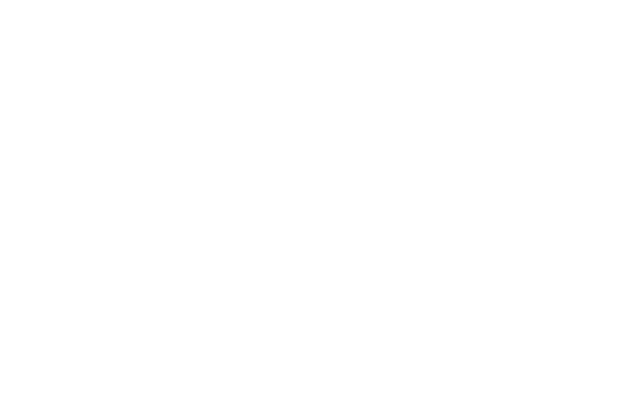
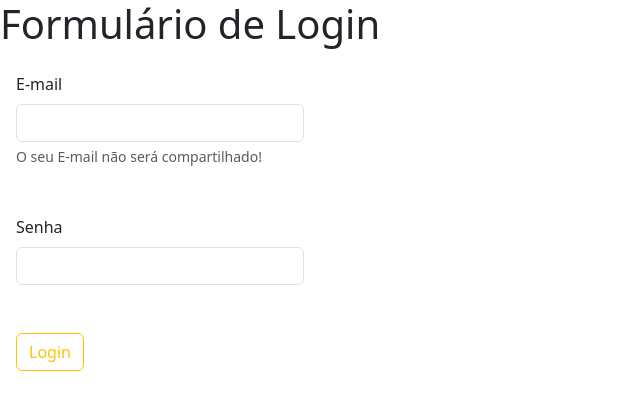
Before and after one commit to IncertiHenri/tela-login, a plain HTML site: page index.html in a window 1280 px wide. Shown: the whole page, without its empty margins (0-640 px from the left). Drawn offline with nearby package versions, Linux system fonts and the light colour scheme.

Commit message:
add - Corpo

```diff
--- a/index.html
+++ b/index.html
@@ -1,10 +1,43 @@
 <html lang="en">
+
 <head>
     <meta charset="UTF-8">
     <meta name="viewport" content="width=device-width, initial-scale=1.0">
     <title>Tela de Login</title>
+    <link href="https://cdn.jsdelivr.net/npm/bootstrap@5.3.8/dist/css/bootstrap.min.css" rel="stylesheet"
+        integrity="sha384-sRIl4kxILFvY47J16cr9ZwB07vP4J8+LH7qKQnuqkuIAvNWLzeN8tE5YBujZqJLB" crossorigin="anonymous">
 </head>
+
+<header>
+    <nav>
+        <h1>Formulário de Login</h1>
+    </nav>
+</header>
+
 <body>
 
+
+    <form id="formLogin">
+        <div class="w-25 p-3">
+            <div class="mb-3">
+                <label for="email" class="form-label">E-mail</label>
+                <input type="email" class="form-control" id="email" aria-describedby="emailHelp">
+                <div id="emailHelp" class="form-text">O seu E-mail não será compartilhado!</div>
+            </div>
+        </div>
+        <div class="w-25 p-3">
+        <div class="mb-3">
+            <label for="senha" class="form-label">Senha</label>
+            <input type="password" class="form-control" id="senha">
+        </div>
+</div>
+    <div class="w-25 p-3">
+        <button type="submit" class="btn btn-outline-warning">Login</button>
+        </div>
+    </form>
+
+
+
 </body>
+
 </html>
```
Also changed, not shown: script.js (added), 1 other file.
